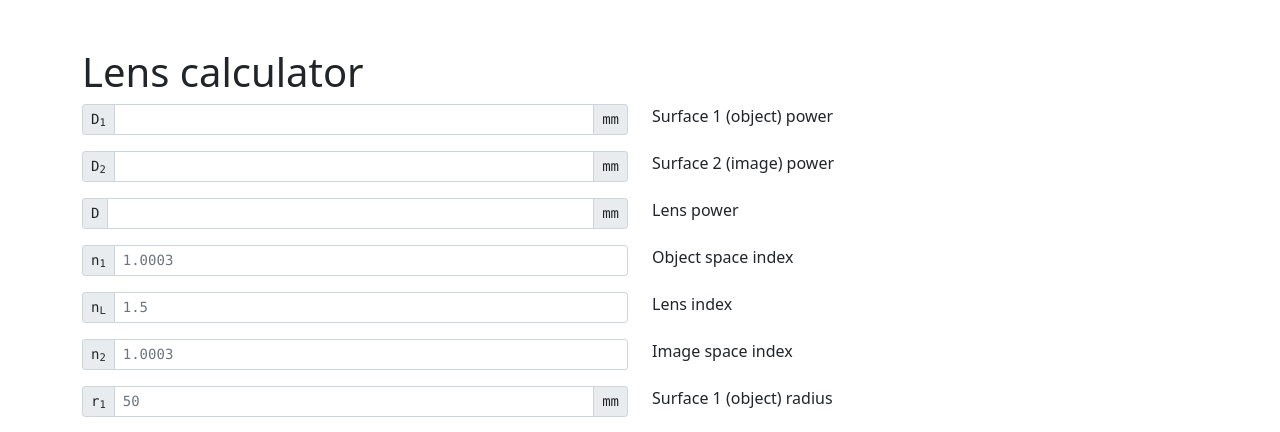
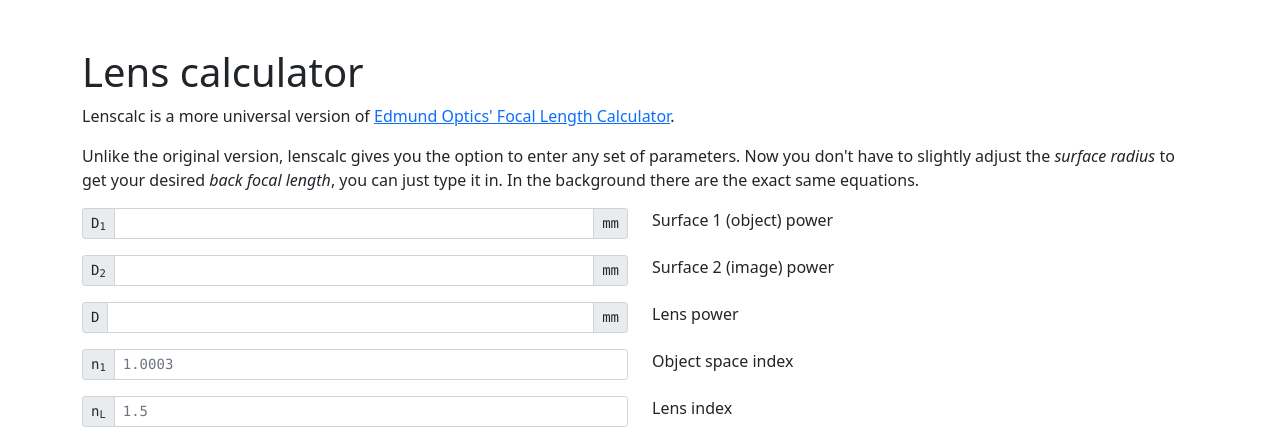
Before and after one commit to adelpopelkova/lenscalc, a Flask app: page / in a window 1280 px wide. Shown: the top 432 px of the page. Run offline with Flask 2, Linux system fonts and the light colour scheme; parts of the project's set-up code (start-up, migrations or seed data) failed here and were passed over.

Commit message:
Add an introductory paragraph about lenscalc

```diff
--- a/lenscalc_web/templates/index.html
+++ b/lenscalc_web/templates/index.html
@@ -11,6 +11,10 @@
 
         <div class="container my-5">
             <h1>Lens calculator</h1>
+
+            <p>Lenscalc is a more universal version of <a href="https://www.edmundoptics.com/knowledge-center/tech-tools/focal-length/">Edmund Optics' Focal Length Calculator</a>.</p>
+
+            <p>Unlike the original version, lenscalc gives you the option to enter any set of parameters. Now you don't have to slightly adjust the <em>surface radius</em> to get your desired <em>back focal length</em>, you can just type it in. In the background there are the exact same equations.</p>
 
             <form action="{{ url_for('result') }}" method="GET">
 
```
